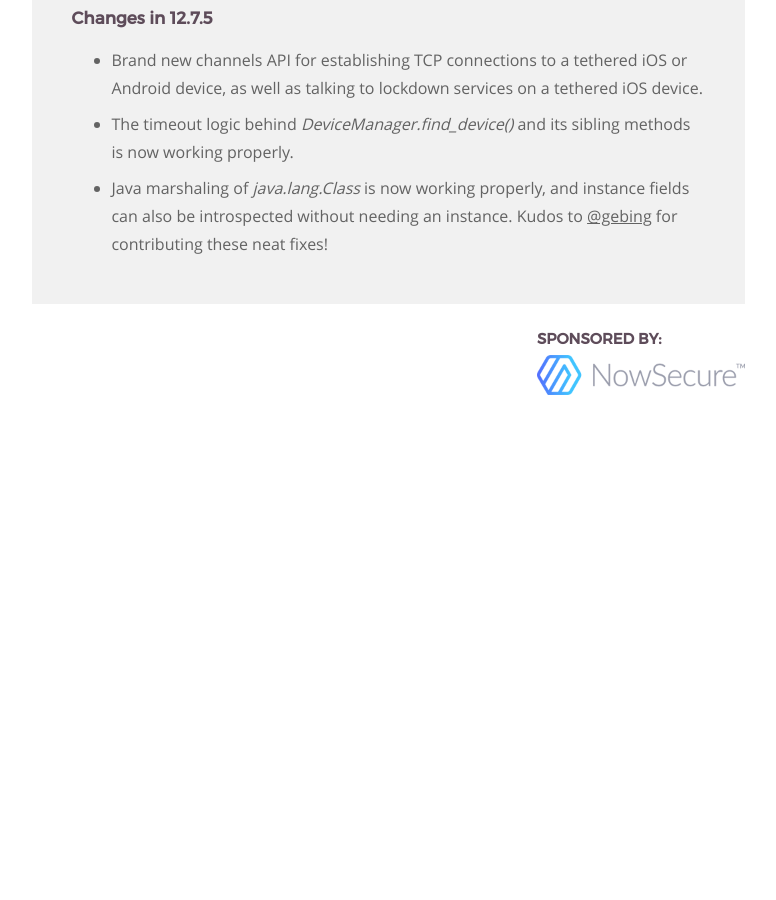
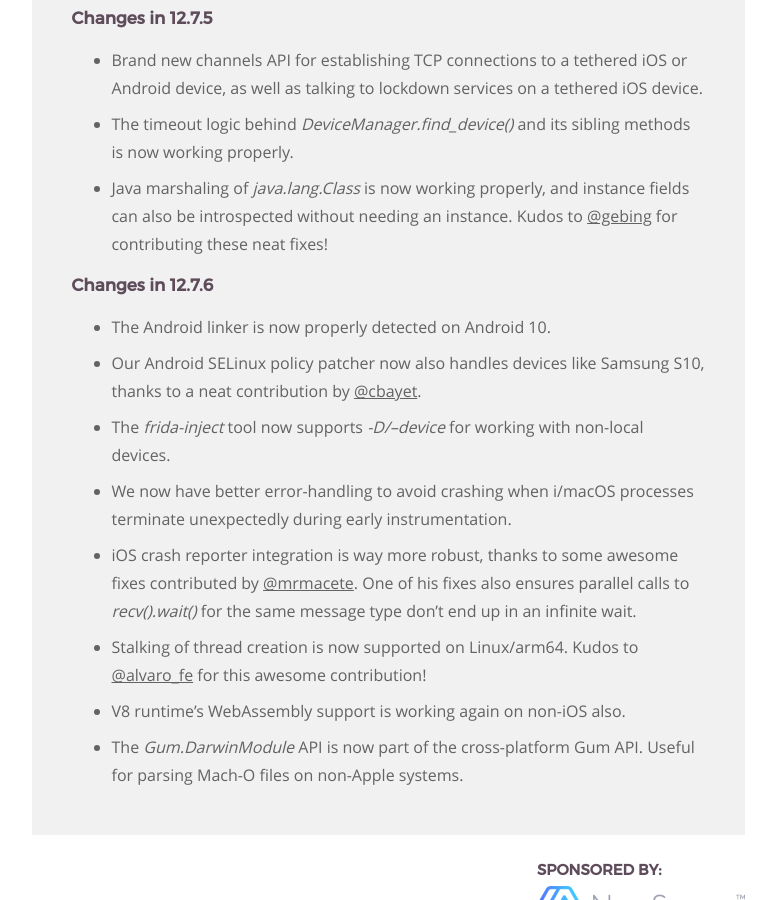
Before and after one commit to frida/frida-website, a Jekyll site: the page built from _posts/2019-09-18-frida-12-7-released.markdown, in a window 1280 px wide and 900 px high, scrolled down 9829 px. Shown: the whole window, without its empty margins (364-1140 px from the left). Built offline with Jekyll 4.4.1, drawn with Linux system fonts in a browser that asks for light colours; before the commit the page ends 10234 px from its top, so only the background shows below that.

Commit message:
Summarize changes in 12.7.6

```diff
--- a/_posts/2019-09-18-frida-12-7-released.markdown
+++ b/_posts/2019-09-18-frida-12-7-released.markdown
@@ -380,6 +380,25 @@ Enjoy!
   fields can also be introspected without needing an instance. Kudos to
   [@gebing][] for contributing these neat fixes!
 
+### Changes in 12.7.6
+
+- The Android linker is now properly detected on Android 10.
+- Our Android SELinux policy patcher now also handles devices like Samsung S10,
+  thanks to a neat contribution by [@cbayet][].
+- The *frida-inject* tool now supports *-D/--device* for working with non-local
+  devices.
+- We now have better error-handling to avoid crashing when i/macOS processes
+  terminate unexpectedly during early instrumentation.
+- iOS crash reporter integration is way more robust, thanks to some awesome
+  fixes contributed by [@mrmacete][]. One of his fixes also ensures parallel
+  calls to *recv().wait()* for the same message type don't end up in an infinite
+  wait.
+- Stalking of thread creation is now supported on Linux/arm64. Kudos to
+  [@alvaro_fe][] for this awesome contribution!
+- V8 runtime's WebAssembly support is working again on non-iOS also.
+- The *Gum.DarwinModule* API is now part of the cross-platform Gum API. Useful
+  for parsing Mach-O files on non-Apple systems.
+
 
 [frida-java-bridge]: https://github.com/frida/frida-java-bridge
 [TinyCC]: https://bellard.org/tcc/
@@ -392,3 +411,6 @@ Enjoy!
 [GLib.Timer]: https://developer.gnome.org/glib/stable/glib-Timers.html
 [Json.Builder]: https://developer.gnome.org/json-glib/stable/JsonBuilder.html
 [@hunterli]: https://github.com/hunterli
+[@cbayet]: https://github.com/cbayet
+[@mrmacete]: https://twitter.com/bezjaje
+[@alvaro_fe]: https://twitter.com/alvaro_fe
```
